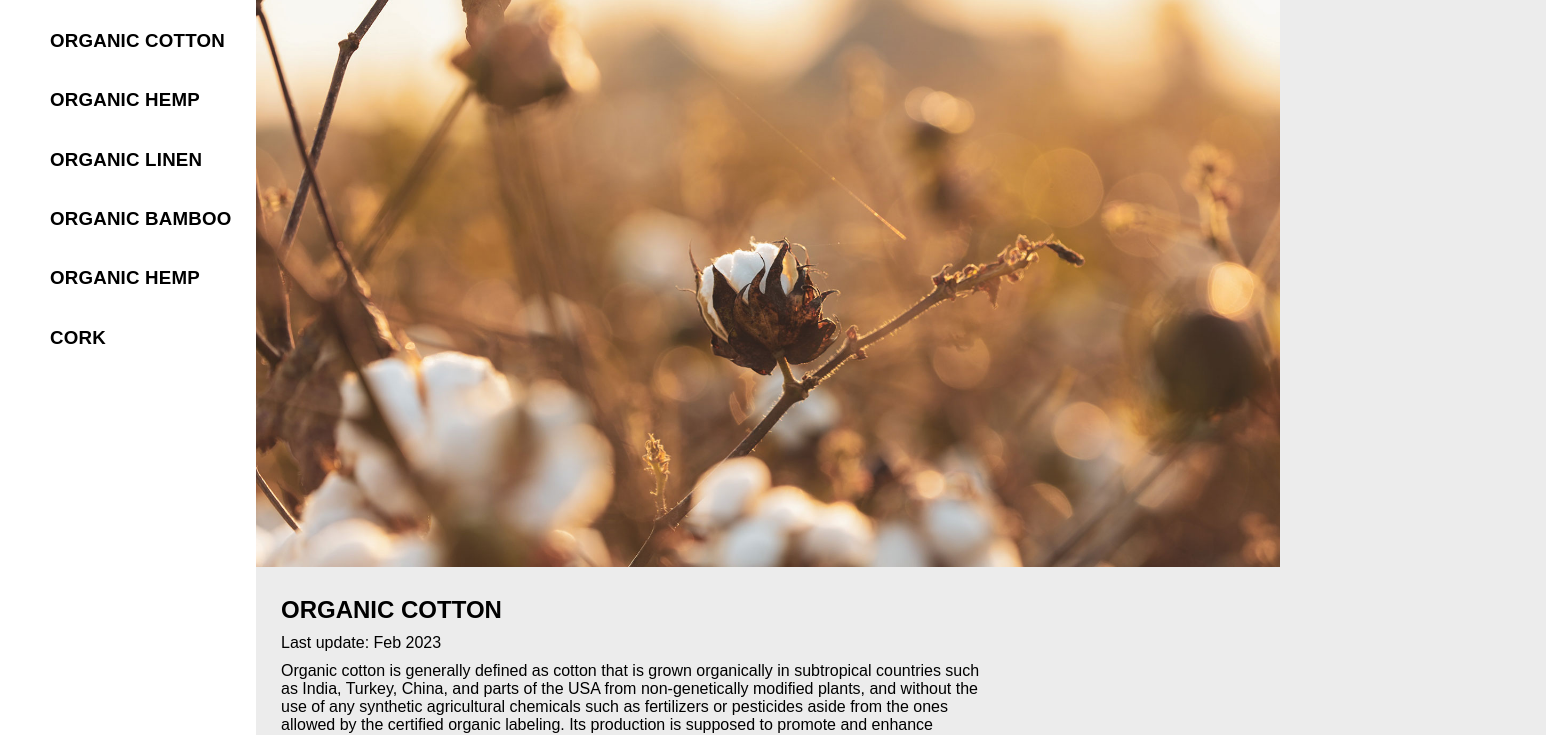
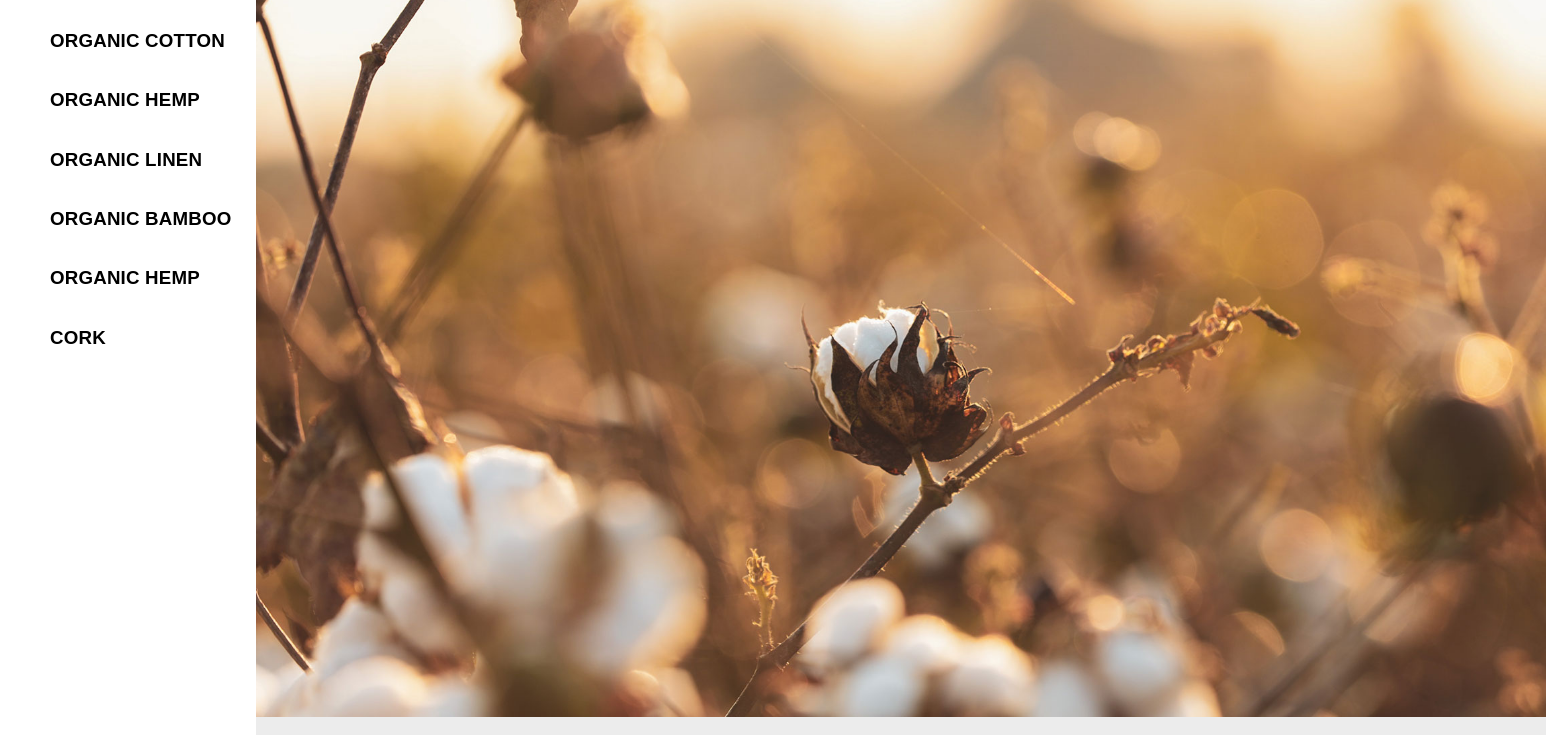
Before and after one commit to chiarabonzano/blog, a plain HTML site: page post.html in a window 1280 px wide. Shown: the part 119-854 px from the top of the page, 1546 px wide, since content can reach past the window. Drawn offline with Linux system fonts and the light colour scheme.

Commit message:
Update post.html

```diff
--- a/post.html
+++ b/post.html
@@ -25,7 +25,7 @@
     </header>
     <main class="main-content">
         <section class="content-box">
-            <img src="img/cotton.jpg" class="content-img" alt="cotton plants" width="100%">
+            <img src="img/cotton.jpg" class="content-img" alt="cotton plants" width="1920" height="1080">
             <article class="text-box">
                 <h2>Organic Cotton</h2>
                 <p>Last update: Feb 2023</p>
```
